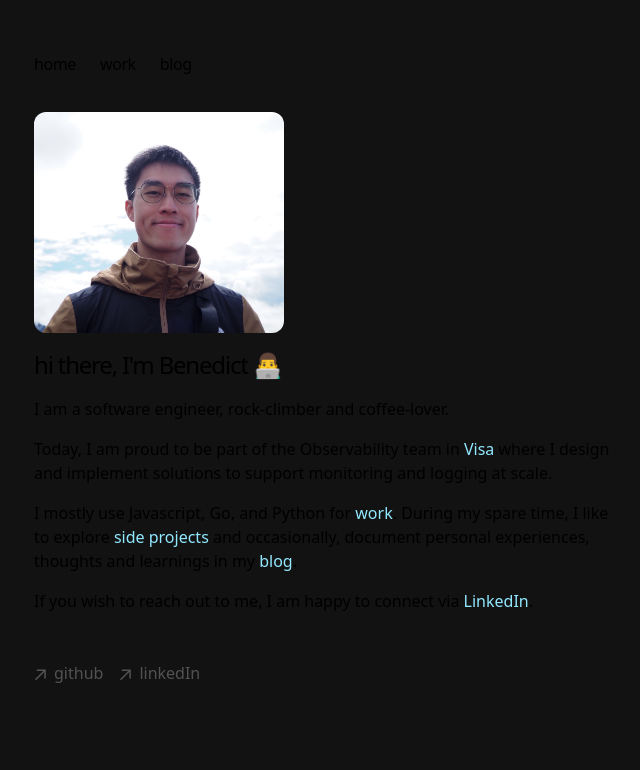
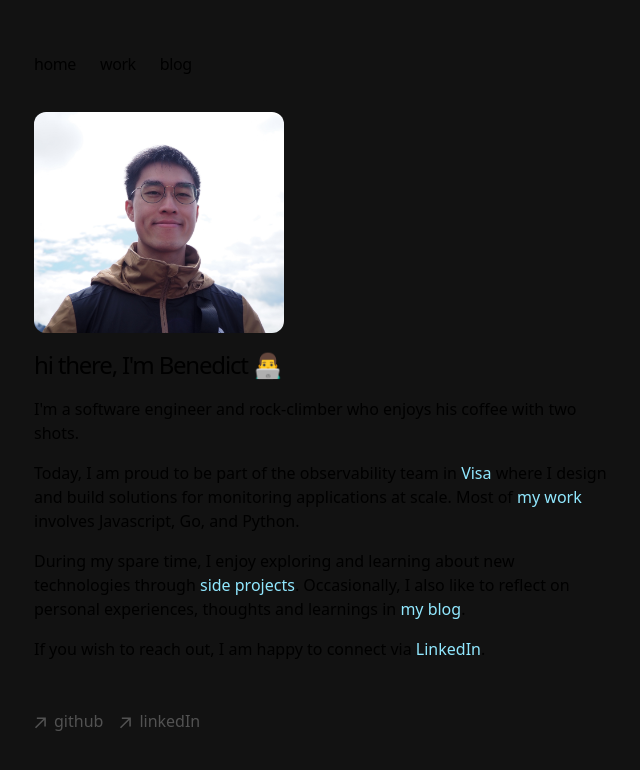
Before and after one commit to chensxb97/chensxb97.github.io, a Next.js app: page / in a window 1280 px wide. Shown: the top 770 px of the page, without its empty margins (318-958 px from the left). Built offline with nearby package versions, Linux system fonts and the light colour scheme.

Commit message:
update main page

```diff
--- a/app/page.tsx
+++ b/app/page.tsx
@@ -19,34 +19,34 @@ export default function Page() {
         </h1>
         <div className="text-l dark:text-neutral-300">
           <p className="mb-4">
-            I am a software engineer, rock-climber and coffee-lover.
+            I'm a software engineer and rock-climber who enjoys his coffee with two shots.
           </p>
           <p className="mb-4">
-            Today, I am proud to be part of the Observability team in <a rel="noopener noreferrer" target='_blank' href='https://www.visa.com.sg/' className="link">
-              Visa</a> where I design and implement solutions to support monitoring and logging at scale.
+            Today, I am proud to be part of the observability team in <a rel="noopener noreferrer" target='_blank' href='https://www.visa.com.sg/' className="link">
+              Visa</a> where I design and build solutions for monitoring applications at scale. Most of <Link
+                key="/work"
+                href="/work"
+                className="link"
+              >my work</Link> involves Javascript, Go, and Python.
           </p>
         </div>
       </div>
       <div className="text-l dark:text-neutral-300">
         <p className="mb-4">
-          I mostly use Javascript, Go, and Python for <Link
-            key="/work"
-            href="/work"
-            className="link"
-          >work</Link>. During my spare time, I like to explore <a
+          During my spare time, I enjoy exploring and learning about new technologies through <a
             rel="noopener noreferrer"
             target="_blank"
             href="https://github.com/chensxb97"
             className="link">
             side projects
-          </a> and occasionally, document personal experiences, thoughts and learnings in my <Link
+          </a>. Occasionally, I also like to reflect on personal experiences, thoughts and learnings in <Link
             key="/blog"
             href="/blog"
             className="link"
-          >blog</Link>.
+          >my blog</Link>.
         </p>
         <p className="mb-4">
-          If you wish to reach out to me, I am happy to connect via <a
+          If you wish to reach out, I am happy to connect via <a
             rel="noopener noreferrer"
             target="_blank"
             href="https://www.linkedin.com/in/benedict-chen-1a8024189/"
```
